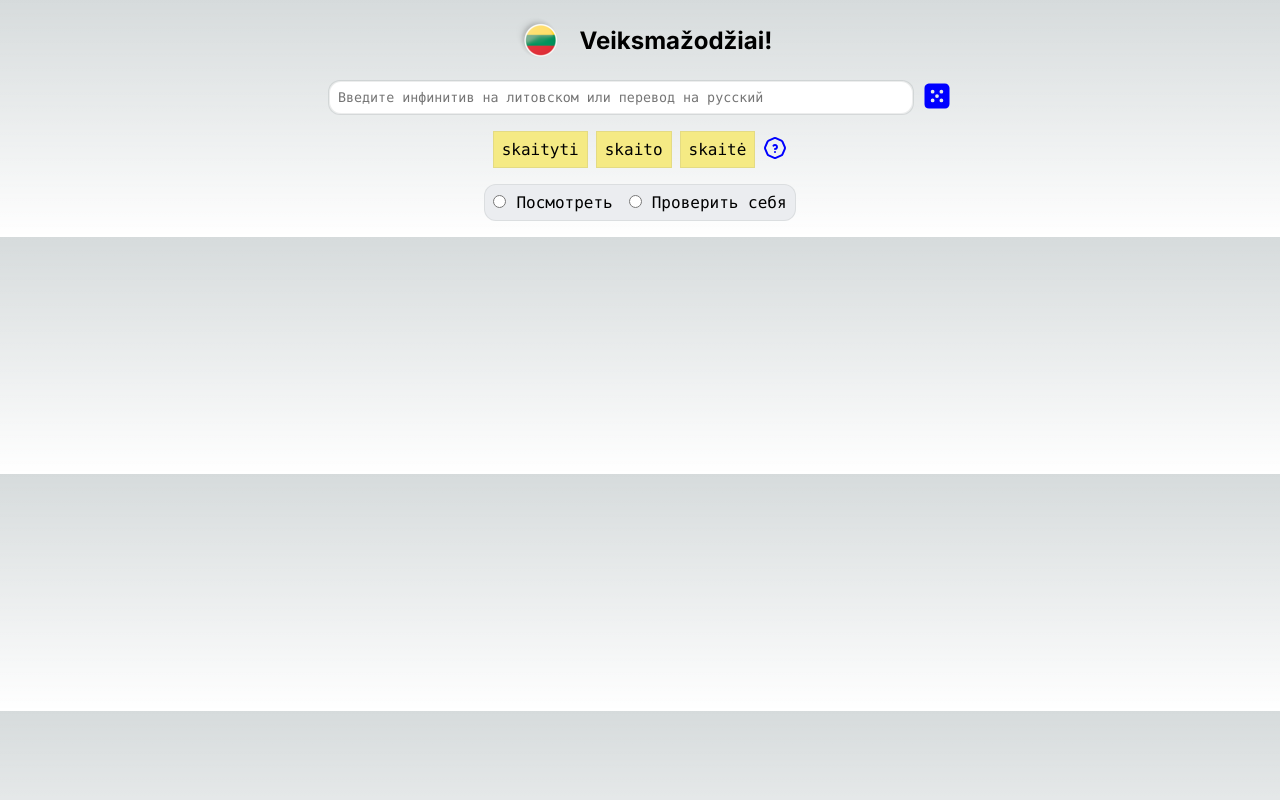
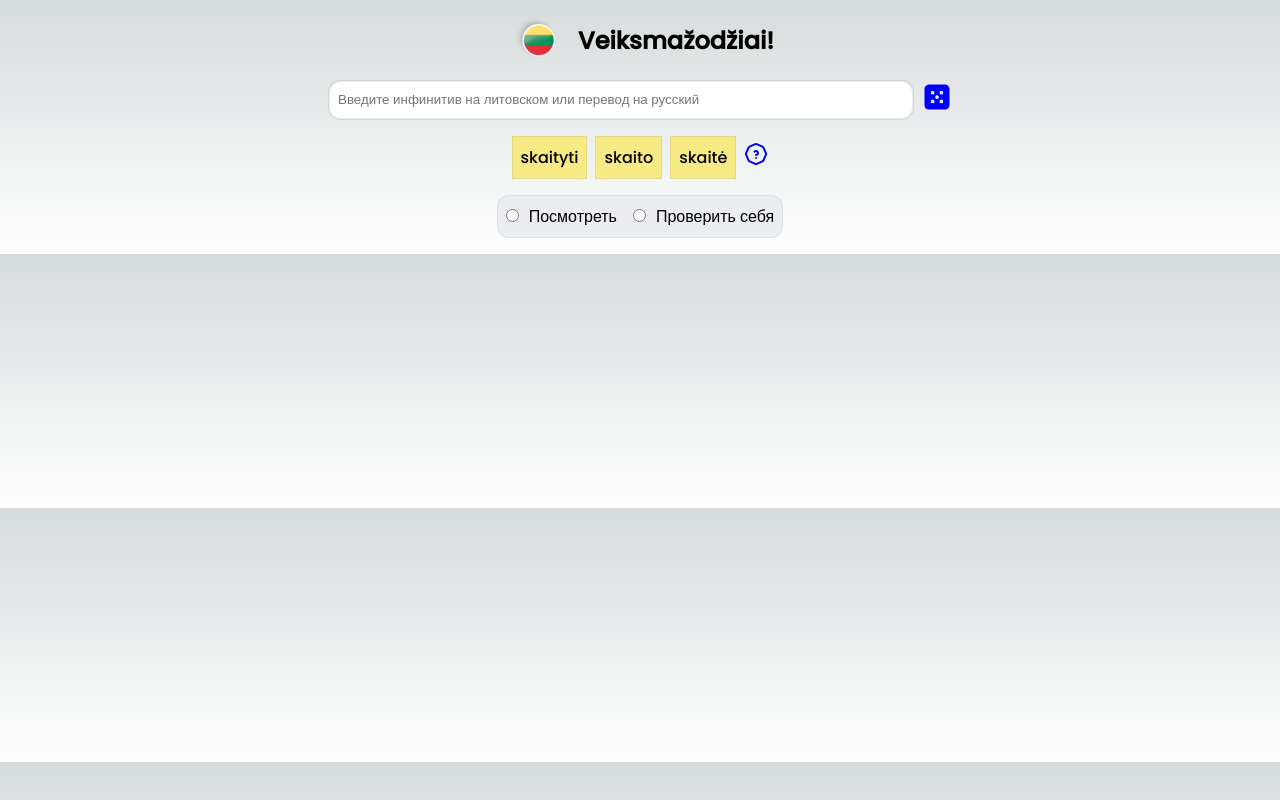
Before and after one commit to SeaRazor/veiksmazodis, a Next.js app: page / in a window 1280 px wide. Both pictures are taken after a click on the element 937 px from the left and 97 px from the top of the page. Built offline with nearby package versions, Linux system fonts and the light colour scheme.

Commit message:
font changes

```diff
--- a/src/app/components/Verb.jsx
+++ b/src/app/components/Verb.jsx
@@ -13,7 +13,7 @@ export default function Verb({infinitive, present, past, translation}) {
 
     const translationMarkup = translationVisible
         ? translation
-        : <IconHelpOctagon size={24} className={styles.hoveredIcon}/>;
+        : <div title="Перевод"><IconHelpOctagon size={24} className={styles.hoveredIcon}/></div>;
     return (
         <>
             <div className={styles.flow}>
--- a/src/app/components/VerbTimeFace.jsx
+++ b/src/app/components/VerbTimeFace.jsx
@@ -10,21 +10,30 @@ export default function VerbTimeFace({label, correct_value, isCheck, id}) {
     let input;
 
 
+    function handleInputChange(event) {
+        if (event.target.value === "") {
+            setCheckInputClassName('');
+        }
+        setInputValue(event.target.value);
+    }
+
     if (isCheck) {
-        input = <input type="text" id={id} name={id} value={correct_value} disabled/>
+        input = <input type="text" id={id} name={id} value={correct_value} style={{fontSize: "14px"}} disabled/>
     } else {
 
 
         input = <input type="text" id={id} name={id}
                        value={inputValue}
-                       onChange={handleInputLeave}
+                       onChange={handleInputChange}
+                       onBlur={handleInputLeave}
                        className={styles[checkInputClassName]}
         />
     }
 
     function handleInputLeave(event) {
-        setInputValue(event.target.value);
-        if (event.target.value === correct_value) {
+        if (event.target.value === "") {
+            setCheckInputClassName('');
+        } else if (event.target.value === correct_value) {
             setCheckInputClassName('correct_input')
         } else {
             setCheckInputClassName('incorrect_input')
--- a/src/app/globals.css
+++ b/src/app/globals.css
@@ -3,10 +3,10 @@
 :root {
     --max-width: 1100px;
     --border-radius: 12px;
-    --font-mono: ui-monospace, Menlo, Monaco, "Cascadia Mono", "Segoe UI Mono",
-    "Roboto Mono", "Oxygen Mono", "Ubuntu Monospace", "Source Code Pro",
-    "Fira Mono", "Droid Sans Mono", "Courier New", monospace;
-    --font-poppins: 'Poppins', sans-serif;
+    /*    --font-mono: ui-monospace, Menlo, Monaco, "Cascadia Mono", "Segoe UI Mono",
+        "Roboto Mono", "Oxygen Mono", "Ubuntu Monospace", "Source Code Pro",
+        "Fira Mono", "Droid Sans Mono", "Courier New", monospace;*/
+    --font-mono: 'Poppins', sans-serif;
     --foreground-rgb: 0, 0, 0;
     --background-start-rgb: 214, 219, 220;
     --background-end-rgb: 255, 255, 255;
--- a/src/app/layout.js
+++ b/src/app/layout.js
@@ -1,17 +1,17 @@
-import { Inter } from "next/font/google";
+import {Inter, Poppins} from "next/font/google";
 import "./globals.css";
 
-const inter = Inter({ subsets: ["latin"] });
-
+const inter = Inter({subsets: ["latin"]});
+const poppins = Poppins({subsets: ["latin"], weight: '500'});
 export const metadata = {
     title: "Create Next App",
     description: "Generated by create next app",
 };
 
-export default function RootLayout({ children }) {
+export default function RootLayout({children}) {
     return (
         <html lang="en">
-      <body className={inter.className}>{children}</body>
+        <body className={poppins.className}>{children}</body>
         </html>
     );
 }
--- a/src/app/page.js
+++ b/src/app/page.js
@@ -56,8 +56,6 @@ export default function Home() {
                     <IconDice5Filled size={30} className={styles.hoveredIcon}/>
                 </div>
 
-                {/*<button className={styles.get_button} onClick={handleGetNewVerb}>Новый глагол</button>*/}
-
 
             </div>
             {verb && <Verb
--- a/src/app/page.module.css
+++ b/src/app/page.module.css
@@ -1,3 +1,4 @@
+
 .main {
     display: flex;
     flex-direction: column;
```
Lines whose indentation alone changed are shown as unchanged.
